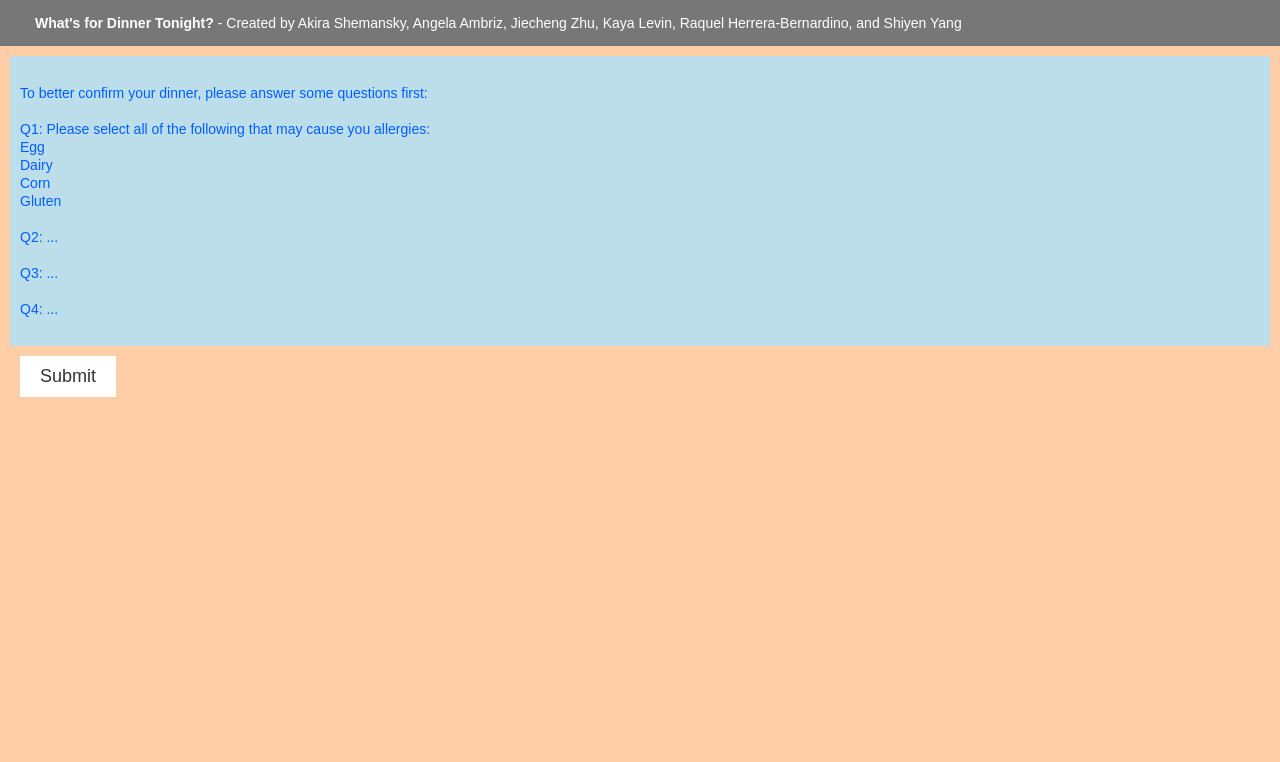
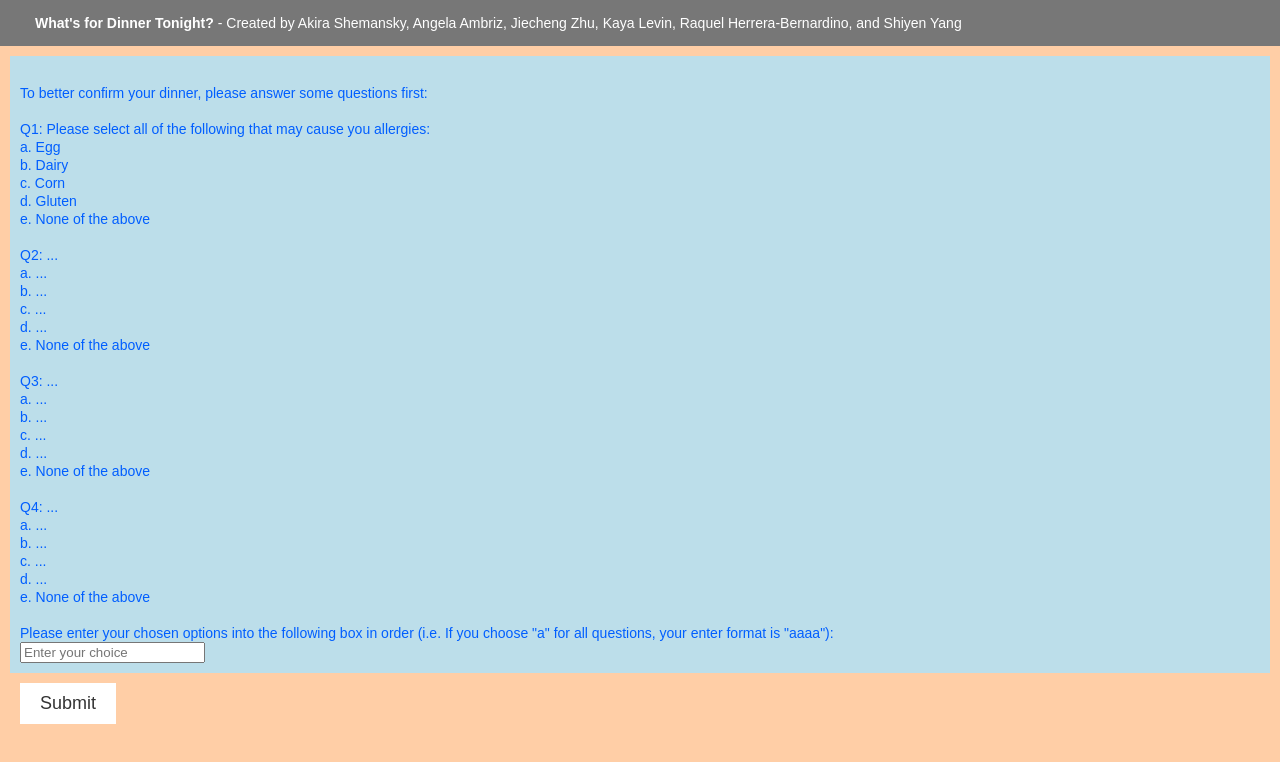
Before and after one commit to Aetsyk/art101_group4project, a plain HTML site: page index.html in a window 1280 px wide. Both pictures are taken after a click on the button "Options". Drawn offline with nearby package versions, Linux system fonts and the light colour scheme.

Commit message:
Update index.html

```diff
--- a/index.html
+++ b/index.html
@@ -30,17 +30,35 @@
 				To better confirm your dinner, please answer some questions first:<br>
 				<br>
 				Q1: Please select all of the following that may cause you allergies:<br>
-				Egg<br>
-				Dairy<br>
-				Corn<br>
-				Gluten<br>
+				a. Egg<br>
+				b. Dairy<br>
+				c. Corn<br>
+				d. Gluten<br>
+				e. None of the above<br>
 				<br>
 				Q2: ...<br>
+				a. ...<br>
+				b. ...<br>
+				c. ...<br>
+				d. ...<br>
+				e. None of the above<br>
 				<br>
 				Q3: ...<br>
+				a. ...<br>
+				b. ...<br>
+				c. ...<br>
+				d. ...<br>
+				e. None of the above<br>
 				<br>
 				Q4: ...<br>
+				a. ...<br>
+				b. ...<br>
+				c. ...<br>
+				d. ...<br>
+				e. None of the above<br>
 				<br>
+				Please enter your chosen options into the following box in order (i.e. If you choose "a" for all questions, your enter format is "aaaa"):<br>
+				<input type="text" id="options-inorder" placeholder="Enter your choice">
 				<button id="submit-btn">Submit</button>
 			</p1>
 		</div>
```
